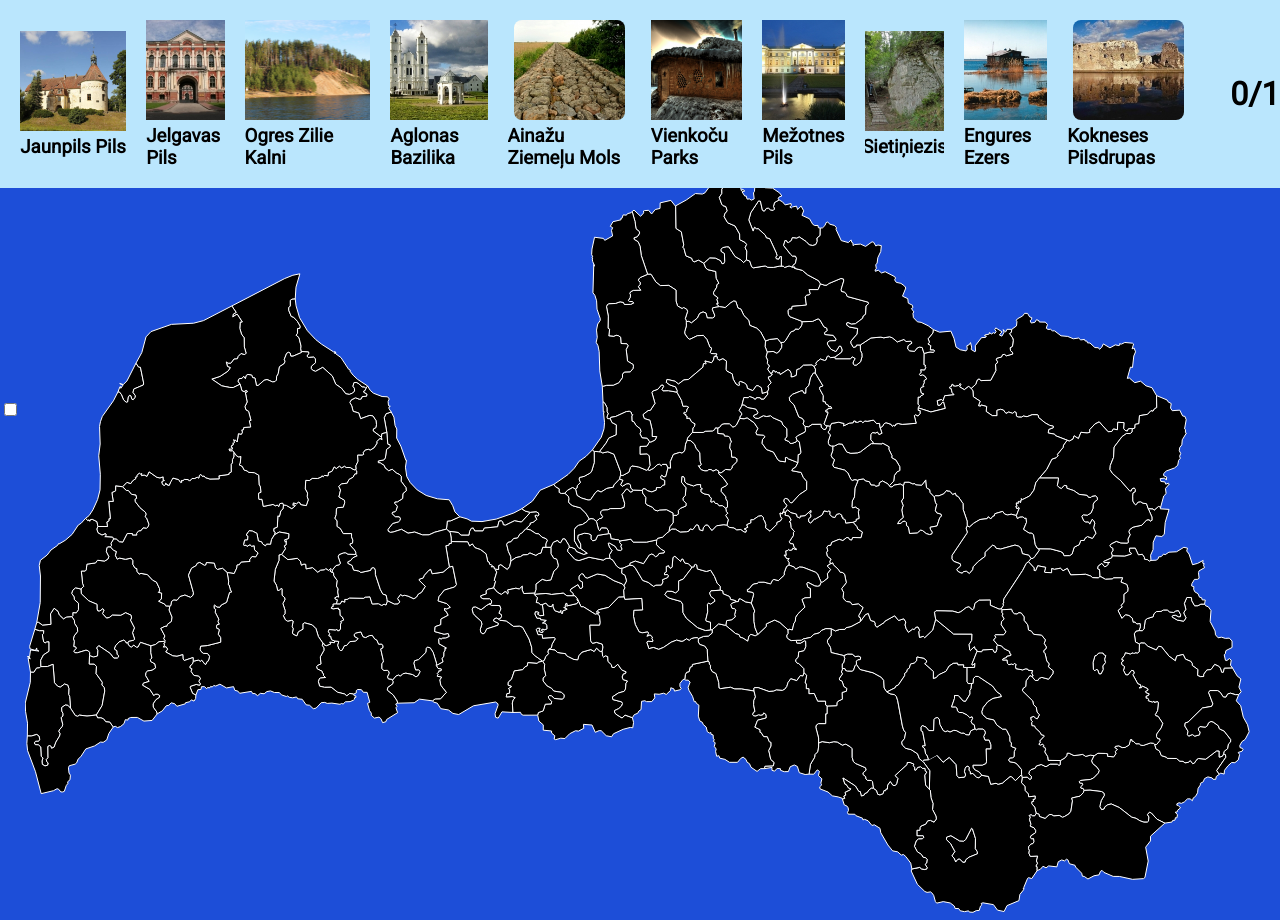
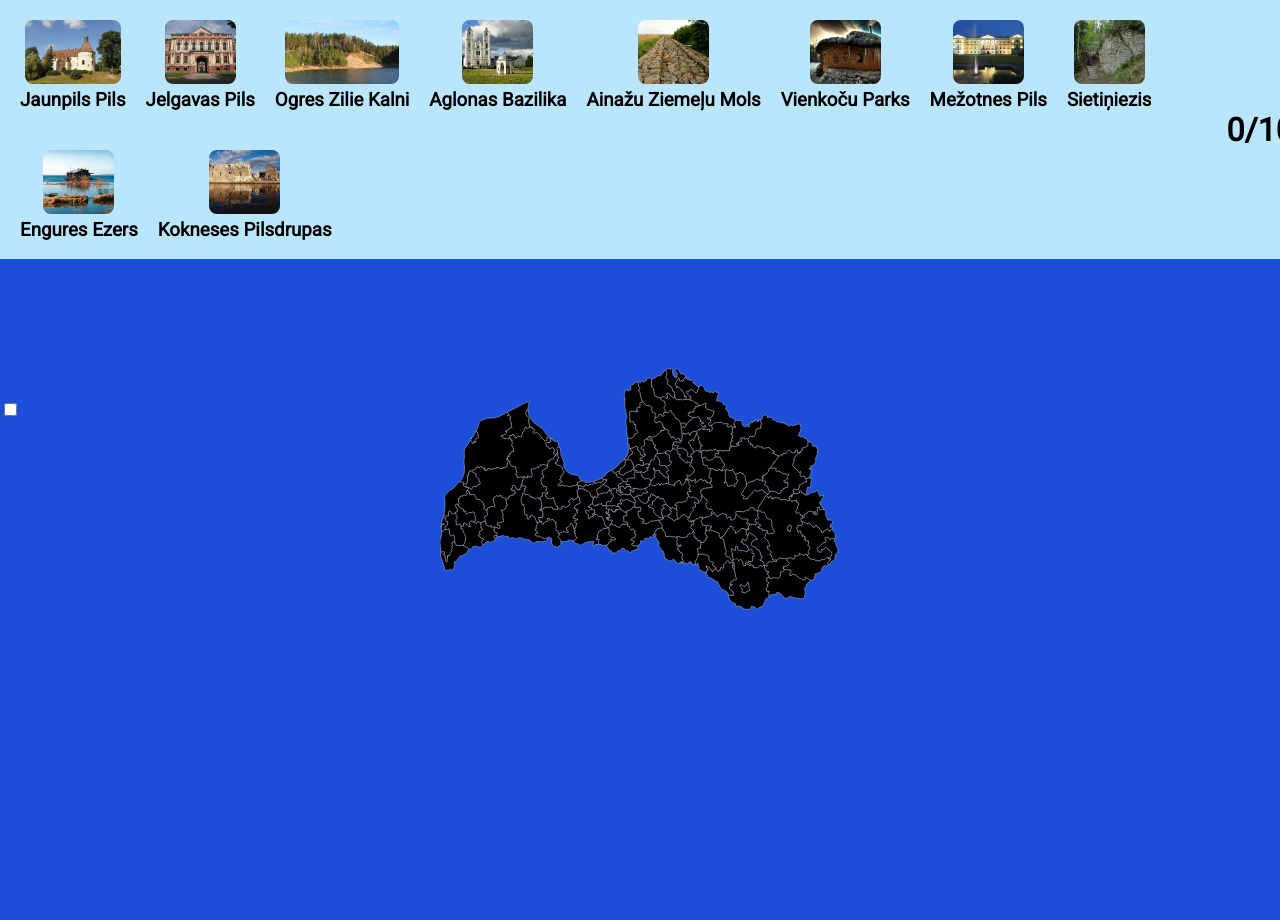
Before and after one commit to imaldero/Latvijas-Karte-game-, a plain HTML site: page index.html in a window 1280 px wide. After the commit the page ends 800 px from the top, so only its background shows below. Drawn offline with Linux system fonts and the light colour scheme.

Commit message:
css optimization

```diff
--- a/style.css
+++ b/style.css
@@ -6,13 +6,14 @@ body {
   box-sizing: border-box;
   background: #1d4ed8;
   font-family: "Roboto", sans-serif;
+  height: 100%;
 }
 * {
   overflow: hidden;
 }
 
 .container {
-  margin-top: 170px;
+  margin-top: 90px;
   overflow: auto;
 }
 
@@ -29,7 +30,7 @@ header {
 }
 
 img {
-  height: 100px;
+  height: 4rem;
   border-radius: 8px;
 }
 
@@ -40,8 +41,8 @@ path {
 
 svg {
   z-index: 1;
-  width: auto;
-  width: auto;
+  width: 25rem;
+  width: 25rem;
 }
 
 .zoom {
@@ -63,6 +64,7 @@ svg {
   display: flex;
   gap: 20px;
   padding: 20px 20px 0 20px;
+  flex-wrap: wrap;
 }
 
 .place {
```
